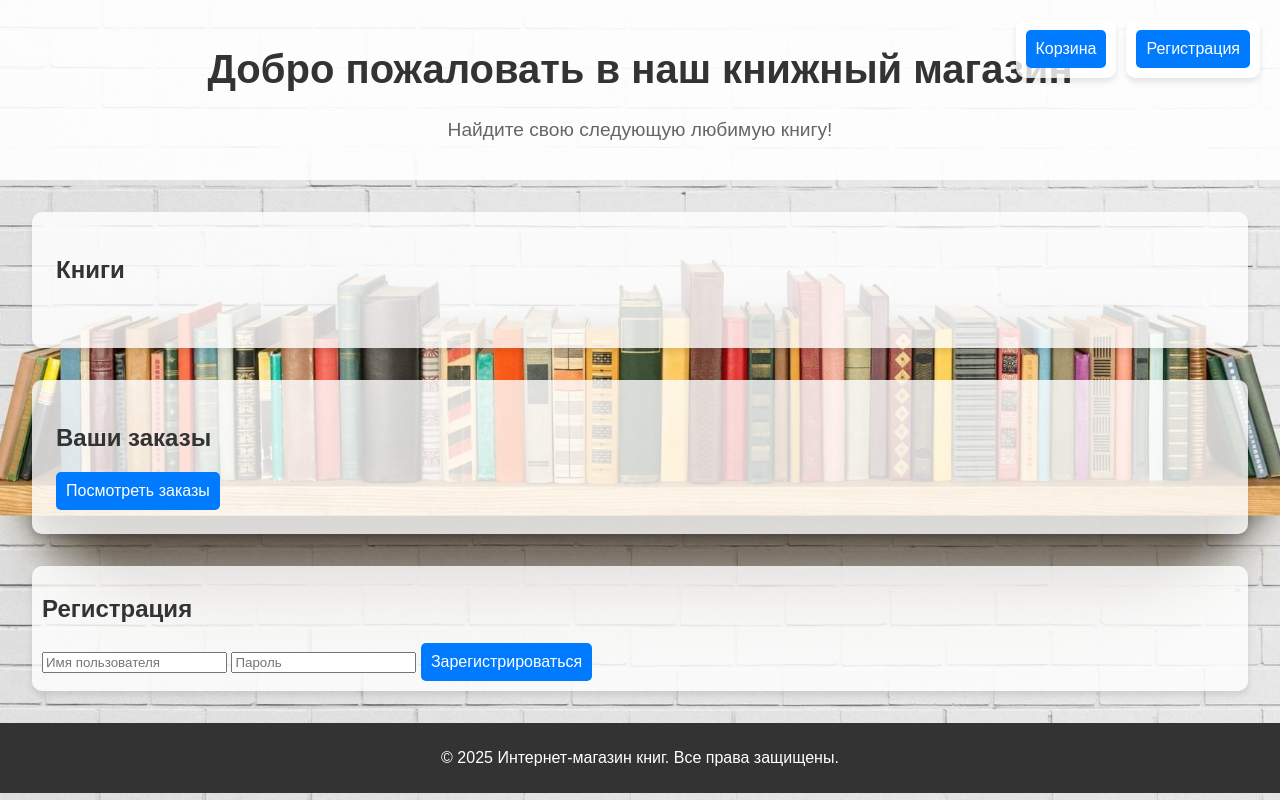
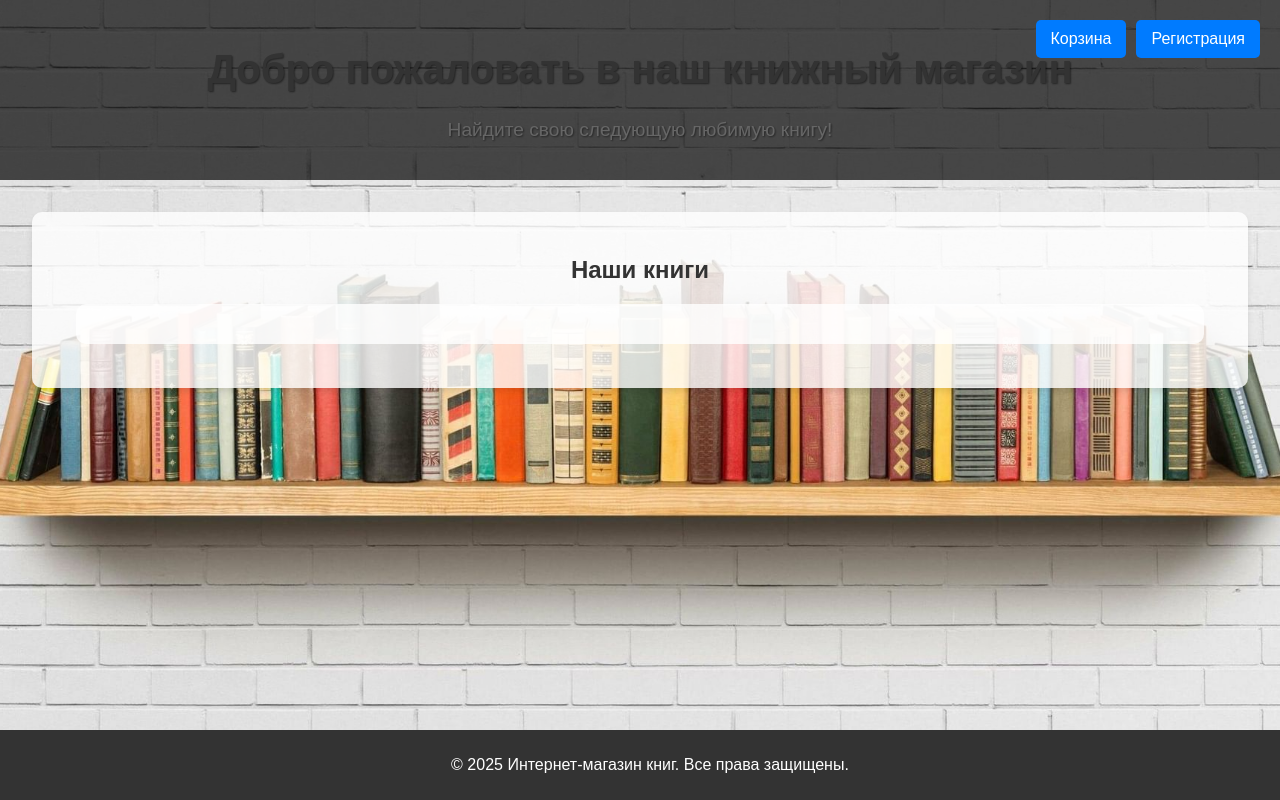
Before and after one commit to Alex-L-K-free/My-Work, a Django app: template StazProject/mysite_staz/market/templates/home.html in a window 1280 px wide. Run offline with Django 5.2, Linux system fonts and the light colour scheme; the template is opened without the code that fills it, so the values that code supplies are empty.

Commit message:
Добавлен проект StazProject

```diff
--- a/StazProject/mysite_staz/market/templates/home.html
+++ b/StazProject/mysite_staz/market/templates/home.html
@@ -6,7 +6,6 @@
     <meta charset="UTF-8">
     <meta name="viewport" content="width=device-width, initial-scale=1.0">
     <title>Интернет-магазин книг</title>
-    <link rel="stylesheet" href="{% static 'market/templates/style.css' %}">
     <link rel="stylesheet" href="{% static 'css/style.css' %}">
     <style>
         body {
@@ -14,15 +13,16 @@
             background-size: cover;
             margin: 0;
             font-family: Arial, sans-serif;
+            color: #333;
         }
 
         header {
             text-align: center;
             padding: 20px;
             color: white;
+            background: rgba(0, 0, 0, 0.7);
         }
 
-        /* Позиционирование блоков регистрации и корзины в правый верхний угол */
         .top-bar {
             position: absolute;
             top: 20px;
@@ -31,19 +31,13 @@
             gap: 10px;
         }
 
-        .cart-section, .register-section {
-            margin: 0;
-            display: inline-block;
-            padding: 10px;
-        }
-
         .button {
             text-decoration: none;
-            padding: 10px;
+            padding: 10px 15px;
             background-color: #007bff;
             color: white;
             border-radius: 5px;
-            cursor: pointer;
+            transition: background-color 0.3s;
         }
 
         .button:hover {
@@ -55,6 +49,29 @@
             grid-template-columns: repeat(auto-fill, minmax(200px, 1fr));
             gap: 20px;
             margin: 20px;
+            padding: 20px;
+            background: rgba(255, 255, 255, 0.8);
+            border-radius: 10px;
+        }
+
+        .product-card {
+            padding: 15px;
+            background: white;
+            border: 1px solid #ddd;
+            border-radius: 10px;
+            box-shadow: 0 4px 6px rgba(0, 0, 0, 0.1);
+            text-align: center;
+        }
+
+        .product-card h3 {
+            font-size: 1.2em;
+            margin: 10px 0;
+        }
+
+        .product-card .price {
+            color: #007bff;
+            font-weight: bold;
+            margin: 10px 0;
         }
 
         footer {
@@ -62,6 +79,9 @@
             padding: 10px;
             background-color: #333;
             color: white;
+            position: fixed;
+            bottom: 0;
+            width: 100%;
         }
     </style>
 </head>
@@ -71,36 +91,15 @@
         <p>Найдите свою следующую любимую книгу!</p>
     </header>
 
-    <!-- Панель с регистрацией и корзиной -->
     <div class="top-bar">
-        <section class="cart-section">
-            <a href="/cart" class="button">Корзина</a>
-        </section>
-
-        <section class="register-section">
-            <a href="/register" class="button">Регистрация</a>
-        </section>
+        <a href="/cart" class="button">Корзина</a>
+        <a href="/register" class="button">Регистрация</a>
     </div>
 
     <main>
         <section class="products-section">
-            <h2>Книги</h2>
+            <h2 style="text-align: center;">Наши книги</h2>
             <div id="products" class="products-grid"></div>
-        </section>
-
-        <section class="orders-section">
-            <h2>Ваши заказы</h2>
-            <a href="/orders" class="button">Посмотреть заказы</a>
-        </section>
-
-        <section class="register-section">
-            <h2>Регистрация</h2>
-            <form action="/api/register/" method="post" class="form">
-                {% csrf_token %}
-                <input type="text" name="username" placeholder="Имя пользователя" required>
-                <input type="password" name="password" placeholder="Пароль" required>
-                <button type="submit" class="button">Зарегистрироваться</button>
-            </form>
         </section>
     </main>
 
@@ -119,7 +118,7 @@
             .then(data => {
                 const container = document.getElementById('products');
                 data.forEach(product => {
-                    const productName = product.name_ru || product.name;  // Используем безопасное обращение
+                    const productName = product.name_ru || product.name;
                     container.innerHTML += `
                         <div class="product-card">
                             <h3>${productName}</h3>
--- a/StazProject/mysite_staz/market/templates/style.css
+++ b/StazProject/mysite_staz/market/templates/style.css
@@ -1,8 +1,9 @@
+/*#templates/style.css*/
 /* Общие стили */
 body {
     margin: 0;
     font-family: 'Arial', sans-serif;
-    background: url('/static/images/bookshelf.jpg') no-repeat center center fixed;
+    background: url('{% static "images/bookshelf.jpg" %}') no-repeat center center fixed;
     background-size: cover;
     color: #333;
 }
@@ -17,11 +18,13 @@ header {
 header h1 {
     font-size: 2.5rem;
     color: #333;
+    text-shadow: 1px 1px 2px rgba(0, 0, 0, 0.5);
 }
 
 header p {
     font-size: 1.2rem;
     color: #666;
+    text-shadow: 1px 1px 2px rgba(0, 0, 0, 0.5);
 }
 
 main {
@@ -36,6 +39,7 @@ section {
     padding: 1.5rem;
     border-radius: 10px;
     box-shadow: 0 4px 6px rgba(0, 0, 0, 0.1);
+    margin-bottom: 2rem;
 }
 
 .products-grid {
@@ -72,11 +76,15 @@ section {
     cursor: pointer;
     text-decoration: none;
     font-size: 1rem;
-    transition: background-color 0.3s ease;
+    transition: background-color 0.3s ease, transform 0.1s;
 }
 
 .button:hover {
     background-color: #1d3557;
+}
+
+.button:active {
+    transform: scale(0.98);
 }
 
 footer {
@@ -85,3 +93,16 @@ footer {
     background-color: rgba(255, 255, 255, 0.9);
     margin-top: 2rem;
 }
+
+/* Адаптивные стили */
+@media (max-width: 768px) {
+    header h1 {
+        font-size: 1.8rem;
+    }
+    header p {
+        font-size: 1rem;
+    }
+    .products-grid {
+        grid-template-columns: 1fr;
+    }
+}
```
